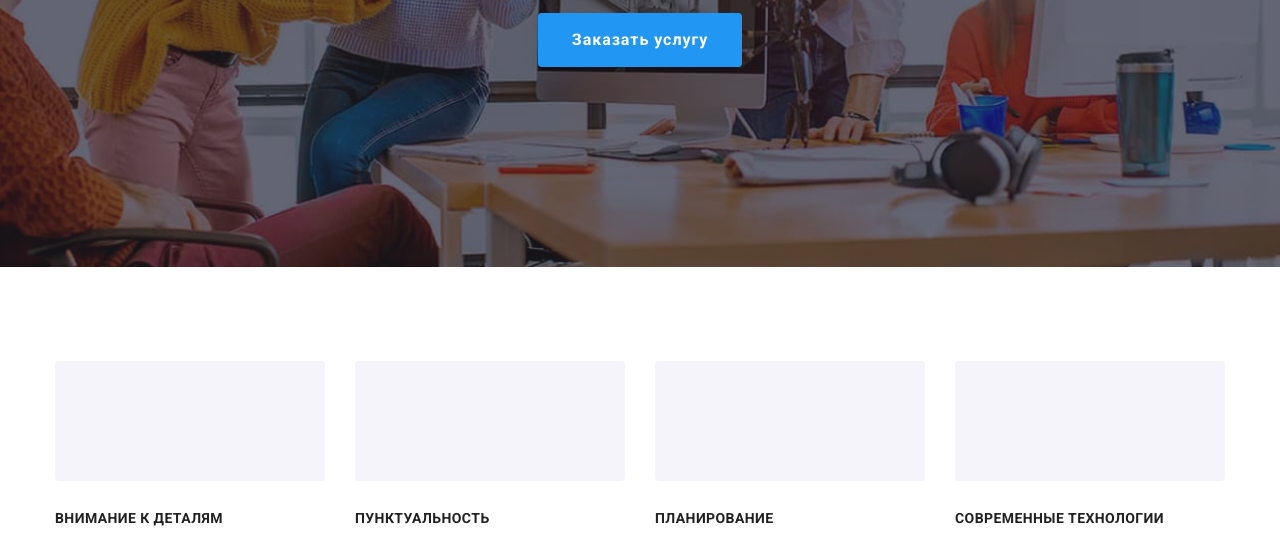
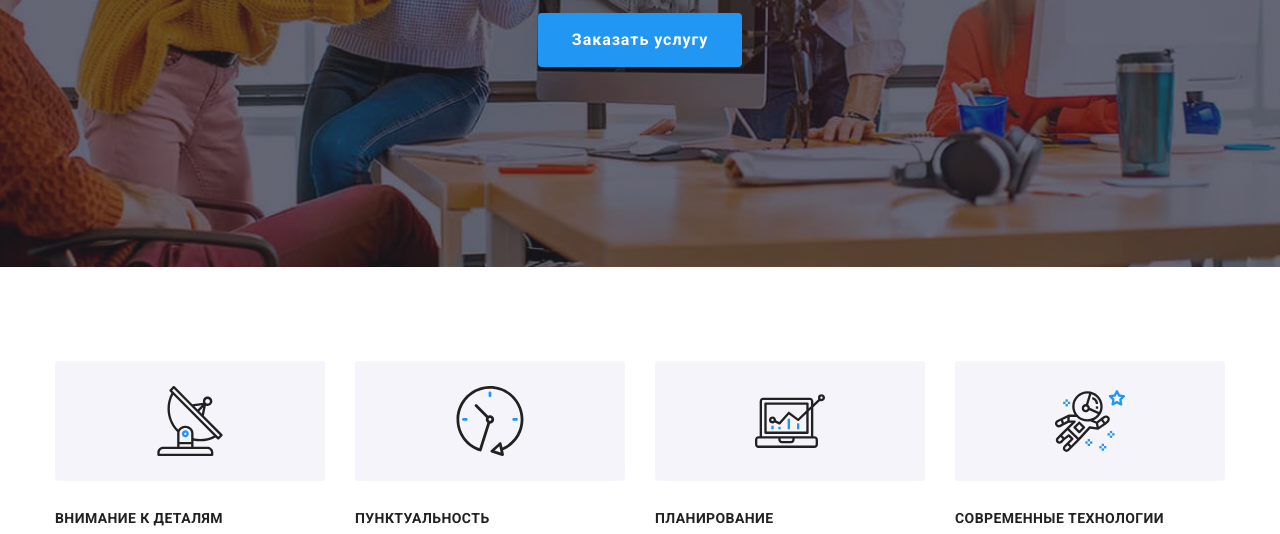
Before and after one commit to Annaivv/goit-markup-hw-04, a plain HTML site: page index.html in a window 1280 px wide. Shown: the part 418-952 px from the top of the page. Drawn offline with nearby package versions, Linux system fonts and the light colour scheme.

Commit message:
features-list icons added

```diff
--- a/css/styles.css
+++ b/css/styles.css
@@ -243,17 +243,15 @@ body {
     margin-right: var(--typical-margin);
 }
 
-.features-list .item::before {
-    content: '';
-    display: block;
+.icon-container {
+    display: flex;
+    justify-content: center;
+    align-items: center;
     height: 120px;
     margin-bottom: 30px;
 
     border-radius: 4px;
     background-color: var(--secondary-bg-color);
-    background-size: contain;
-    background-repeat: no-repeat;
-    background-position: center;
 }
 
 .features-list .title {
--- a/index.html
+++ b/index.html
@@ -40,18 +40,38 @@
             <div class="container">
                 <ul class="features-list">
                     <li class="item">
+                        <div class="icon-container">
+                            <svg class="icon" width="70" height="70">
+                                <use href="./images/icons.svg#icon-antenna-1"></use>
+                            </svg>
+                        </div>
                         <h3 class="title">Внимание к деталям</h3>
                         <p class="text">Идейные соображения, а также начало повседневной работы по формированию позиции.</p>
                     </li>
                     <li class="item">
+                        <div class="icon-container">
+                            <svg class="icon" width="70" height="70">
+                                <use href="./images/icons.svg#icon-clock-1"></use>
+                            </svg>
+                        </div>
                         <h3 class="title">Пунктуальность</h3>
                         <p class="text">Задача организации, в особенности же рамки и место обучения кадров влечет за собой.</p>
                     </li>
                     <li class="item">
+                        <div class="icon-container">
+                            <svg class="icon" width="70" height="70">
+                                <use href="./images/icons.svg#icon-diagram-1"></use>
+                            </svg>
+                        </div>
                         <h3 class="title">Планирование</h3>
                         <p class="text">Равным образом консультация с широким активом в значительной степени обуславливает.</p>
                     </li>
                     <li class="item">
+                        <div class="icon-container">
+                            <svg class="icon" width="70" height="70">
+                                <use href="./images/icons.svg#icon-astronaut-1"></use>
+                            </svg>
+                        </div>
                         <h3 class="title">Современные технологии</h3>
                         <p class="text">Значимость этих проблем настолько очевидна, что реализация плановых заданий.</p>
                     </li>
```
